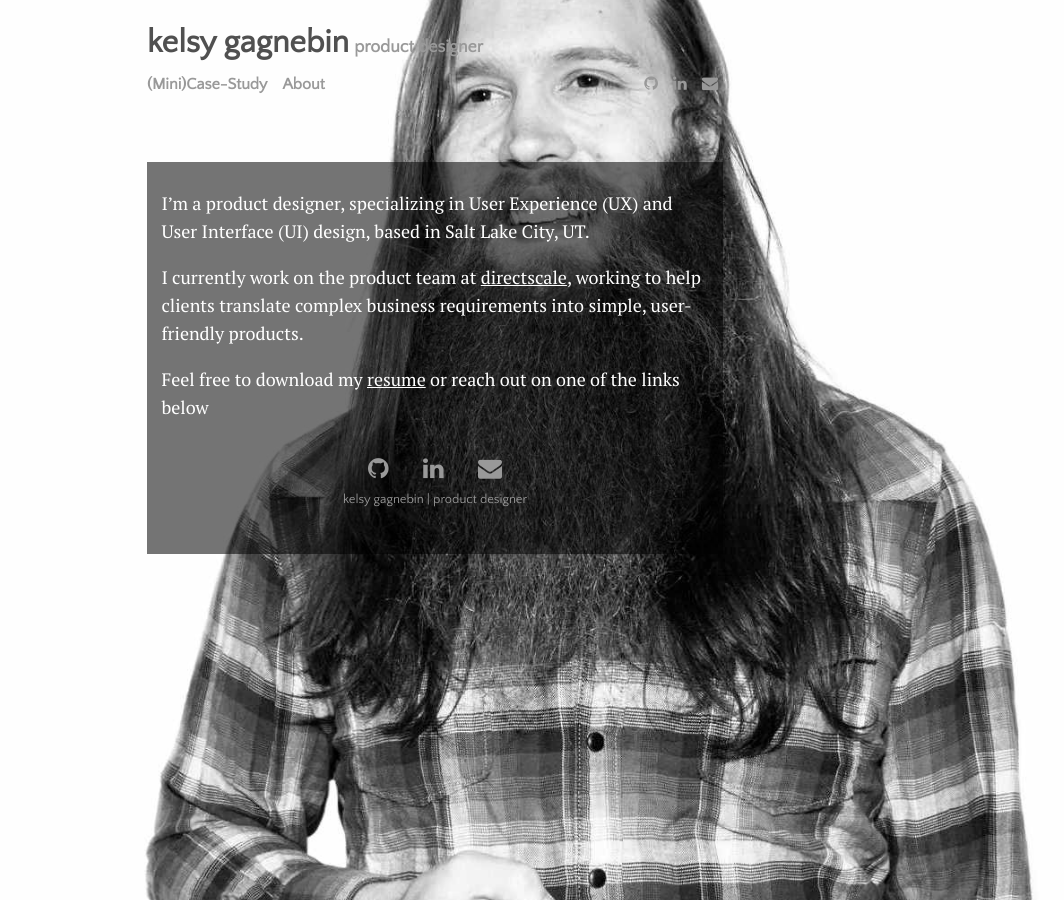
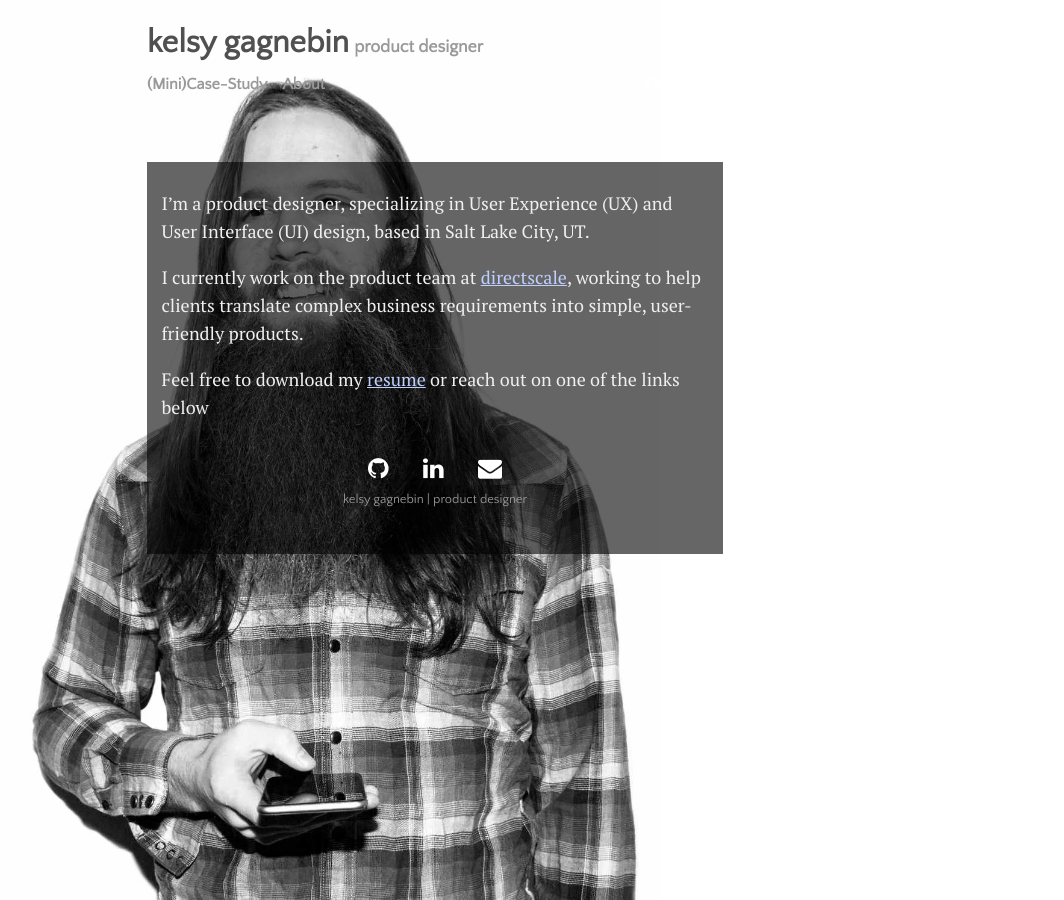
Before and after one commit to kelsymichael/kelsymichael.github.io, a Jekyll site: the page built from menu/about.md, in a window 1280 px wide. Shown: the whole page, without its empty margins (205-1269 px from the left). Built offline with Jekyll 4.4.1, drawn with Linux system fonts in a browser that asks for light colours; nearby versions of some CDN libraries.

Commit message:
Add bg-image on test layouts

```diff
--- a/_layouts/testlayout.html
+++ b/_layouts/homealternate2.html
@@ -5,13 +5,20 @@
 
 <body>
 
-  <div class="container">
+  <div class="big">
+
+    <div class="container">
     {% include header.html %}
-  </div>
 
+    <div class="bg-dark">
     {{ content }}
+
 
     {% include footer.html %}
 
+    </div>
+    </div>
+  </div>
+
 </body>
 </html>
--- a/assets/css/main.css
+++ b/assets/css/main.css
@@ -478,8 +478,8 @@
   text-transform: uppercase;
 }
 
-a {
-  color: #fff;
+.light--link {
+  color: #BDCFFF;
 }
 
 
@@ -710,8 +710,23 @@
   background-position: 5px;
 }
 
+@media (min-width: 700px) {
+  .big {
+    background-size: contain;
+  }
+}
+
+
 .bg-dark{
-  background-color: rgba(0,0,0,.54);
+  background-color: rgba(0,0,0,.60);
   padding: .5em .8em;
+  color: #efefef;
+}
+
+i {
   color: #fff;
 }
+
+.a--lightfont > *{
+  color: #fff;
+}
--- a/menu/about.md
+++ b/menu/about.md
@@ -1,12 +1,12 @@
 ---
-layout: homealternate
+layout: homealternate2
 title: About
 ---
 {:.home-description-text--light}
 I'm a product designer, specializing in User Experience (UX) and User Interface (UI) design, based in Salt Lake City, UT.
 
 {:.home-description-text--light}
-I currently work on the product team at [directscale](https://www.directscale.com), working to help clients translate complex business requirements into simple, user-friendly products.
+I currently work on the product team at [directscale](https://www.directscale.com){:.light--link}, working to help clients translate complex business requirements into simple, user-friendly products.
 
 {:.home-description-text--light}
-Feel free to download my [resume]({{site.github.url}}/assets/portfolio.pdf) or reach out on one of the links below
+Feel free to download my [resume]({{site.github.url}}/assets/portfolio.pdf){:.light--link} or reach out on one of the links below
```
